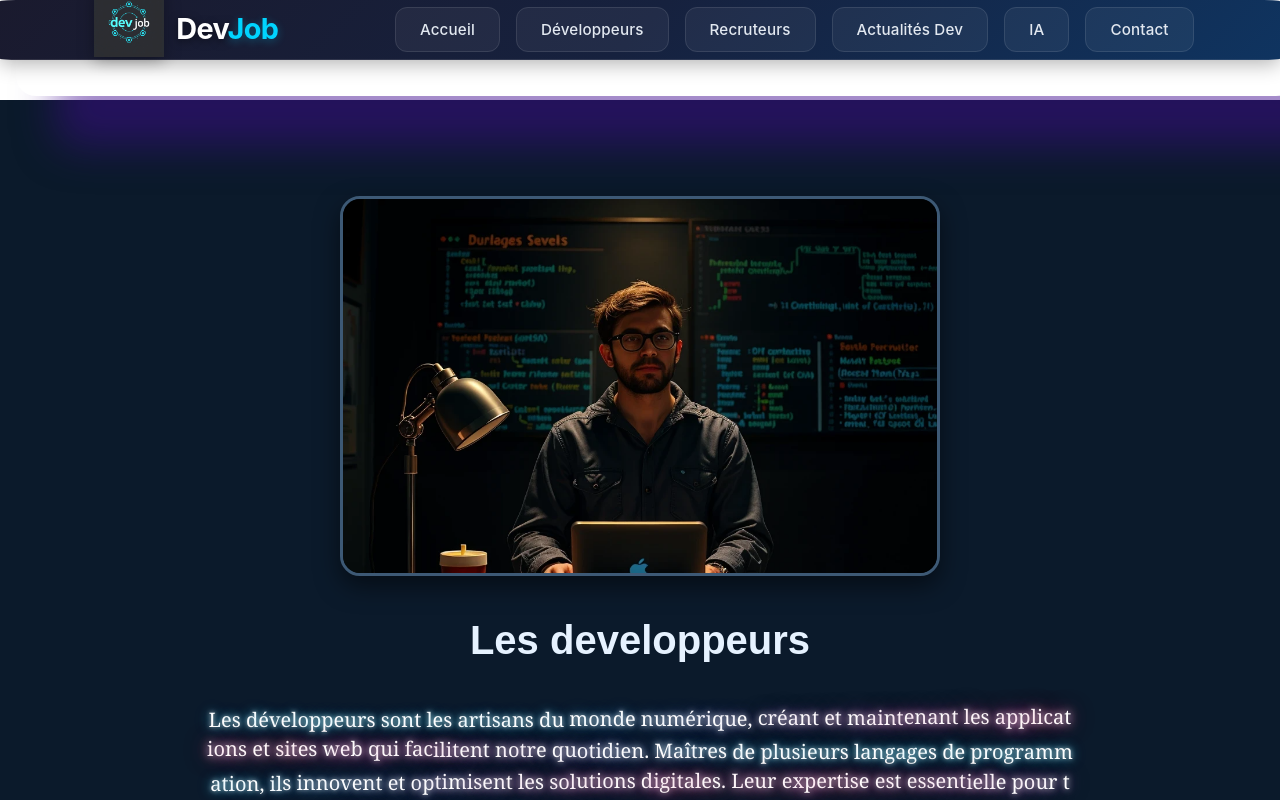
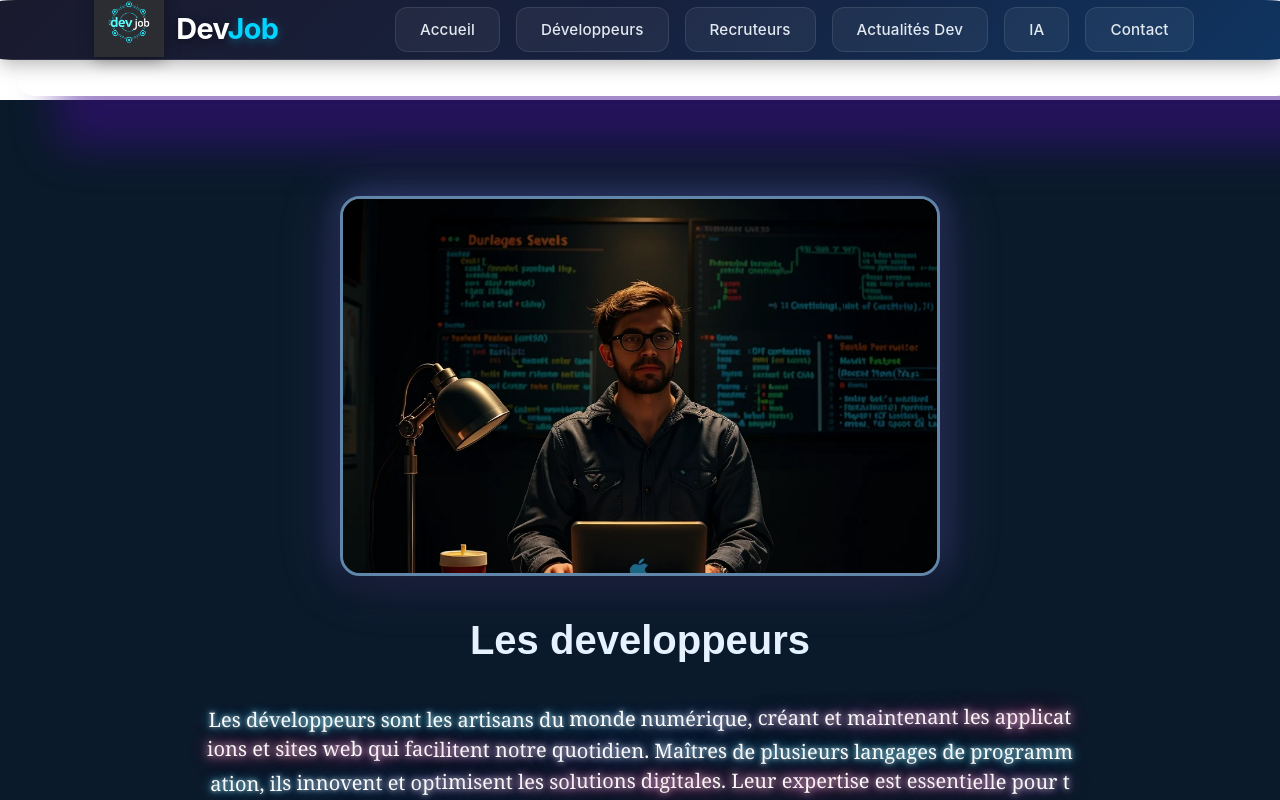
Before and after one commit to mouna10technologie/eee, a React (Vite) app in the folder projt/: page /Developpeurs in a window 1280 px wide. Shown: the top 800 px of the page. Built offline with nearby package versions, Linux system fonts and the light colour scheme.

Commit message:
Add spectacular lighting effects to developer page hero image

```diff
--- a/projt/src/Developpeurs.css
+++ b/projt/src/Developpeurs.css
@@ -731,35 +731,41 @@
   height: 380px;
   object-fit: cover;
   border-radius: 20px;
-  border: 3px solid rgba(154, 208, 255, 0.35);
-  box-shadow: 0 10px 24px rgba(0, 0, 0, 0.5);
-  transition: transform 0.25s ease;
+  border: 3px solid rgba(154, 208, 255, 0.6);
+  box-shadow:
+    0 10px 24px rgba(0, 0, 0, 0.5),
+    0 0 30px rgba(102, 126, 234, 0.4),
+    0 0 60px rgba(118, 75, 162, 0.3),
+    inset 0 0 20px rgba(255, 255, 255, 0.1);
+  transition: all 0.4s ease;
   position: relative;
   z-index: 2;
   margin: 2rem auto;
   display: block;
+  animation: imageGlow 3s ease-in-out infinite alternate;
 }
 
 .les_developpeurs img::before {
   content: "";
   position: absolute;
-  top: -5px;
-  left: -5px;
-  right: -5px;
-  bottom: -5px;
+  top: -8px;
+  left: -8px;
+  right: -8px;
+  bottom: -8px;
   background: linear-gradient(
     45deg,
-    rgba(0, 212, 255, 0.6) 0%,
-    rgba(230, 2, 120, 0.6) 25%,
-    rgba(0, 212, 255, 0.6) 50%,
-    rgba(230, 2, 120, 0.6) 75%,
-    rgba(0, 212, 255, 0.6) 100%
+    rgba(0, 212, 255, 0.8) 0%,
+    rgba(230, 2, 120, 0.8) 25%,
+    rgba(255, 215, 0, 0.8) 50%,
+    rgba(230, 2, 120, 0.8) 75%,
+    rgba(0, 212, 255, 0.8) 100%
   );
-  border-radius: 25px;
+  border-radius: 28px;
   z-index: -1;
-  opacity: 0;
+  opacity: 0.7;
   transition: opacity 0.8s ease;
-  animation: devBorderRotate 3s linear infinite;
+  animation: devBorderRotate 4s linear infinite;
+  filter: blur(2px);
 }
 
 .les_developpeurs img:hover::before {
@@ -768,57 +774,90 @@
 
 .les_developpeurs img:hover {
   transform: translateY(-6px) scale(1.02);
+  box-shadow:
+    0 15px 35px rgba(0, 0, 0, 0.6),
+    0 0 50px rgba(102, 126, 234, 0.8),
+    0 0 100px rgba(118, 75, 162, 0.6),
+    0 0 150px rgba(255, 215, 0, 0.4),
+    inset 0 0 30px rgba(255, 255, 255, 0.2);
+}
+
+/* Animation de lumière pour l'image */
+@keyframes imageGlow {
+  0% {
+    box-shadow:
+      0 10px 24px rgba(0, 0, 0, 0.5),
+      0 0 30px rgba(102, 126, 234, 0.4),
+      0 0 60px rgba(118, 75, 162, 0.3),
+      inset 0 0 20px rgba(255, 255, 255, 0.1);
+  }
+  50% {
+    box-shadow:
+      0 10px 24px rgba(0, 0, 0, 0.5),
+      0 0 40px rgba(102, 126, 234, 0.6),
+      0 0 80px rgba(118, 75, 162, 0.5),
+      0 0 120px rgba(255, 215, 0, 0.3),
+      inset 0 0 25px rgba(255, 255, 255, 0.15);
+  }
+  100% {
+    box-shadow:
+      0 10px 24px rgba(0, 0, 0, 0.5),
+      0 0 35px rgba(102, 126, 234, 0.5),
+      0 0 70px rgba(118, 75, 162, 0.4),
+      0 0 100px rgba(0, 212, 255, 0.3),
+      inset 0 0 22px rgba(255, 255, 255, 0.12);
+  }
 }
 
 @keyframes devBorderRotate {
   0% {
     background: linear-gradient(
       45deg,
-      rgba(0, 212, 255, 0.6) 0%,
-      rgba(230, 2, 120, 0.6) 25%,
-      rgba(0, 212, 255, 0.6) 50%,
-      rgba(230, 2, 120, 0.6) 75%,
-      rgba(0, 212, 255, 0.6) 100%
+      rgba(0, 212, 255, 0.8) 0%,
+      rgba(230, 2, 120, 0.8) 25%,
+      rgba(255, 215, 0, 0.8) 50%,
+      rgba(230, 2, 120, 0.8) 75%,
+      rgba(0, 212, 255, 0.8) 100%
     );
   }
   25% {
     background: linear-gradient(
       135deg,
-      rgba(230, 2, 120, 0.6) 0%,
-      rgba(0, 212, 255, 0.6) 25%,
-      rgba(230, 2, 120, 0.6) 50%,
-      rgba(0, 212, 255, 0.6) 75%,
-      rgba(230, 2, 120, 0.6) 100%
+      rgba(255, 215, 0, 0.8) 0%,
+      rgba(0, 212, 255, 0.8) 25%,
+      rgba(230, 2, 120, 0.8) 50%,
+      rgba(0, 212, 255, 0.8) 75%,
+      rgba(255, 215, 0, 0.8) 100%
     );
   }
   50% {
     background: linear-gradient(
       225deg,
-      rgba(0, 212, 255, 0.6) 0%,
-      rgba(230, 2, 120, 0.6) 25%,
-      rgba(0, 212, 255, 0.6) 50%,
-      rgba(230, 2, 120, 0.6) 75%,
-      rgba(0, 212, 255, 0.6) 100%
+      rgba(230, 2, 120, 0.8) 0%,
+      rgba(255, 215, 0, 0.8) 25%,
+      rgba(0, 212, 255, 0.8) 50%,
+      rgba(255, 215, 0, 0.8) 75%,
+      rgba(230, 2, 120, 0.8) 100%
     );
   }
   75% {
     background: linear-gradient(
       315deg,
-      rgba(230, 2, 120, 0.6) 0%,
-      rgba(0, 212, 255, 0.6) 25%,
-      rgba(230, 2, 120, 0.6) 50%,
-      rgba(0, 212, 255, 0.6) 75%,
-      rgba(230, 2, 120, 0.6) 100%
+      rgba(0, 212, 255, 0.8) 0%,
+      rgba(230, 2, 120, 0.8) 25%,
+      rgba(255, 215, 0, 0.8) 50%,
+      rgba(230, 2, 120, 0.8) 75%,
+      rgba(0, 212, 255, 0.8) 100%
     );
   }
   100% {
     background: linear-gradient(
       45deg,
-      rgba(0, 212, 255, 0.6) 0%,
-      rgba(230, 2, 120, 0.6) 25%,
-      rgba(0, 212, 255, 0.6) 50%,
-      rgba(230, 2, 120, 0.6) 75%,
-      rgba(0, 212, 255, 0.6) 100%
+      rgba(0, 212, 255, 0.8) 0%,
+      rgba(230, 2, 120, 0.8) 25%,
+      rgba(255, 215, 0, 0.8) 50%,
+      rgba(230, 2, 120, 0.8) 75%,
+      rgba(0, 212, 255, 0.8) 100%
     );
   }
 }
```
